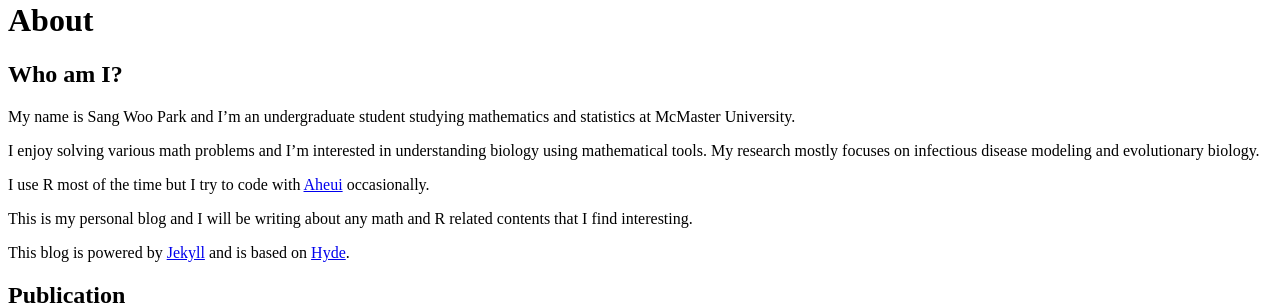
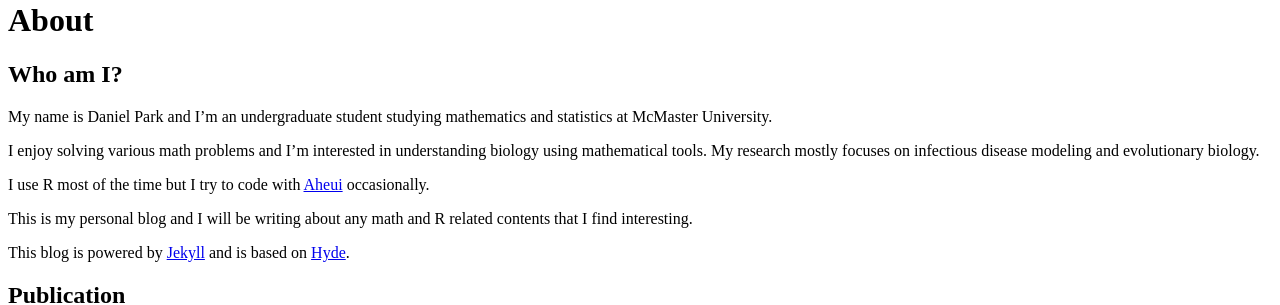
Before and after one commit to parksw3/parksw3.github.io, a Jekyll site: the page built from about.md, in a window 1280 px wide. Shown: the part 185-490 px from the top of the page. Built offline with Jekyll 4.4.1, drawn with Linux system fonts in a browser that asks for light colours.

Commit message:
remove name and comment

```diff
--- a/_layouts/post.html
+++ b/_layouts/post.html
@@ -14,7 +14,7 @@
   <span class="post-date">{{ page.date | date_to_string }}</span>
   {{ content }}
 
-  {% include disqus.html %}
+  <!--{% include disqus.html %}-->
 </div>
 
 <div class="related">
--- a/about.md
+++ b/about.md
@@ -6,7 +6,7 @@ title: About
 Who am I?
 ----
 
-My name is Sang Woo Park and I'm an undergraduate student studying mathematics and statistics at McMaster University.
+My name is Daniel Park and I'm an undergraduate student studying mathematics and statistics at McMaster University.
 
 I enjoy solving various math problems and I'm interested in understanding biology using mathematical tools. My research mostly focuses on infectious disease modeling and evolutionary biology.
 
```
